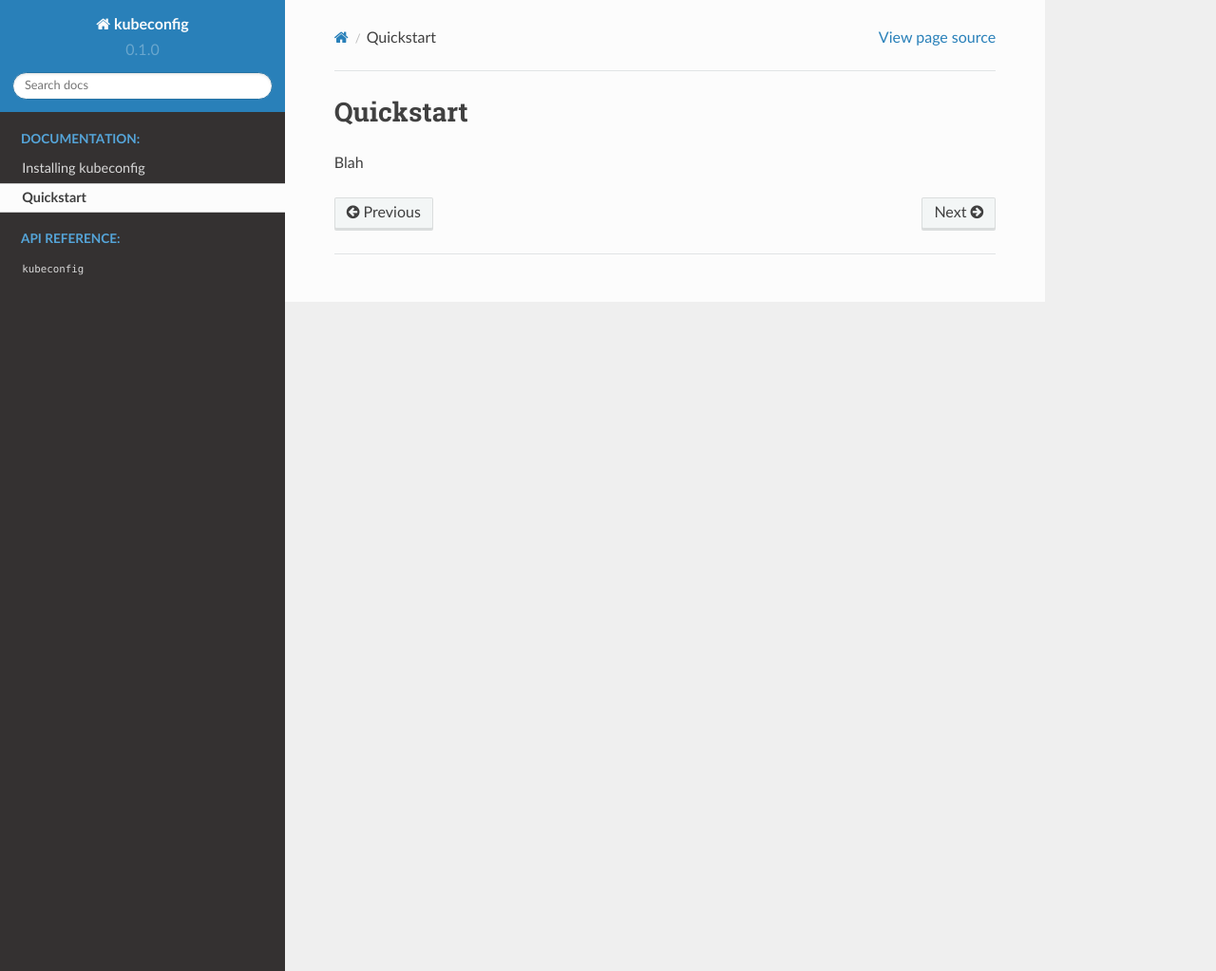
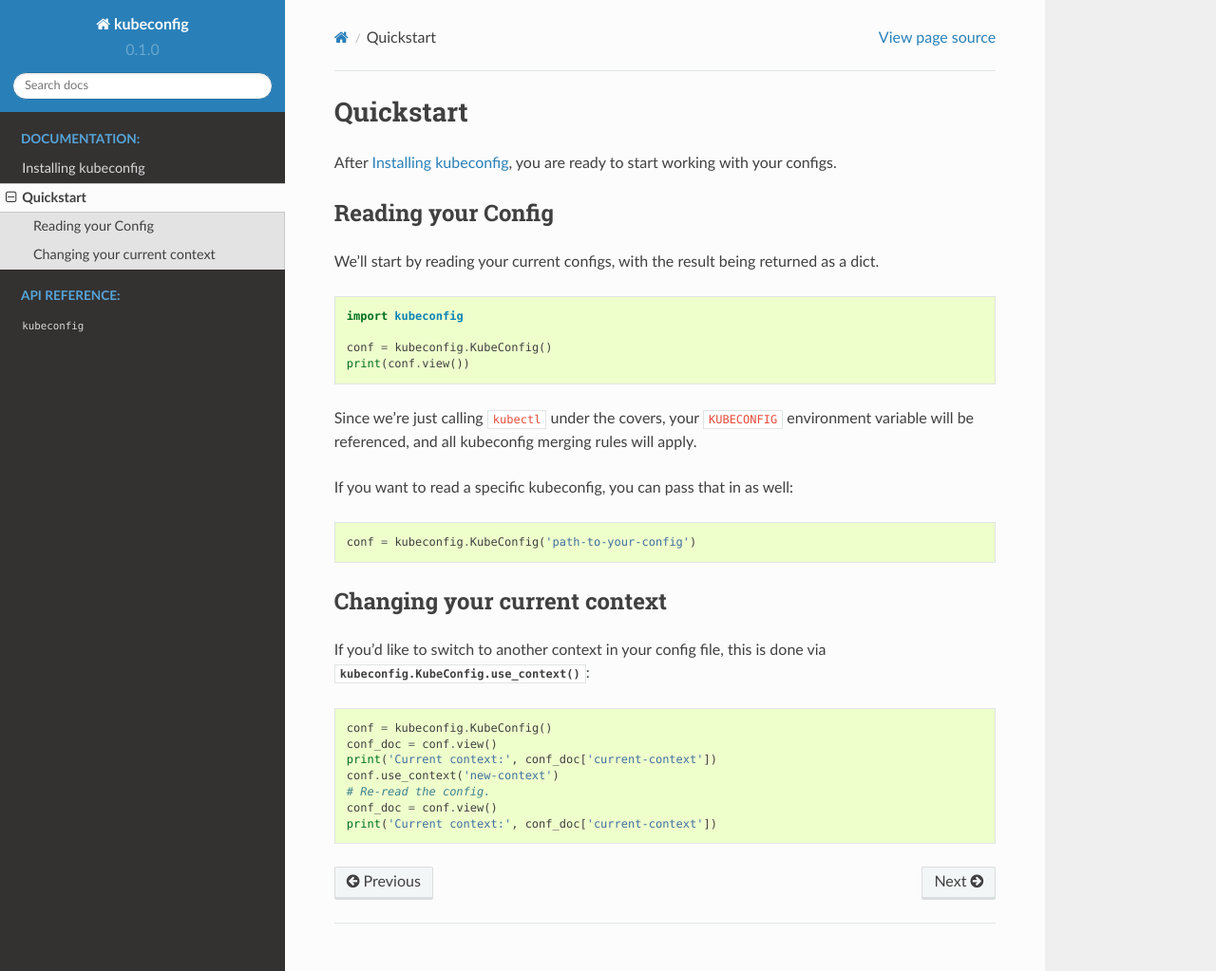
Before and after one commit to gtaylor/kubeconfig-python, a Sphinx documentation site: the page built from docs/quickstart.rst, in a window 1280 px wide and 1023 px high. Shown: the whole window at 95% size. Built offline with Sphinx 7.4.7 and the Read the Docs theme 2.0.0, drawn with Linux system fonts in a browser that asks for light colours.

Commit message:
Add a few entries to the quickstart

```diff
--- a/docs/quickstart.rst
+++ b/docs/quickstart.rst
@@ -1,4 +1,43 @@
 Quickstart
 ==========
 
-Blah
+After :doc:`installation`, you are ready to start working with your configs.
+
+Reading your Config
+-------------------
+
+We'll start by reading your current configs, with the result being returned
+as a dict.
+
+.. code-block:: py
+
+    import kubeconfig
+
+    conf = kubeconfig.KubeConfig()
+    print(conf.view())
+
+Since we're just calling ``kubectl`` under the covers, your ``KUBECONFIG``
+environment variable will be referenced, and all kubeconfig merging rules
+will apply.
+
+If you want to read a specific kubeconfig, you can pass that in as well:
+
+.. code-block:: py
+
+    conf = kubeconfig.KubeConfig('path-to-your-config')
+
+Changing your current context
+-----------------------------
+
+If you'd like to switch to another context in your config file, this is
+done via :py:meth:`kubeconfig.KubeConfig.use_context`:
+
+.. code-block:: py
+
+    conf = kubeconfig.KubeConfig()
+    conf_doc = conf.view()
+    print('Current context:', conf_doc['current-context'])
+    conf.use_context('new-context')
+    # Re-read the config.
+    conf_doc = conf.view()
+    print('Current context:', conf_doc['current-context'])
```
